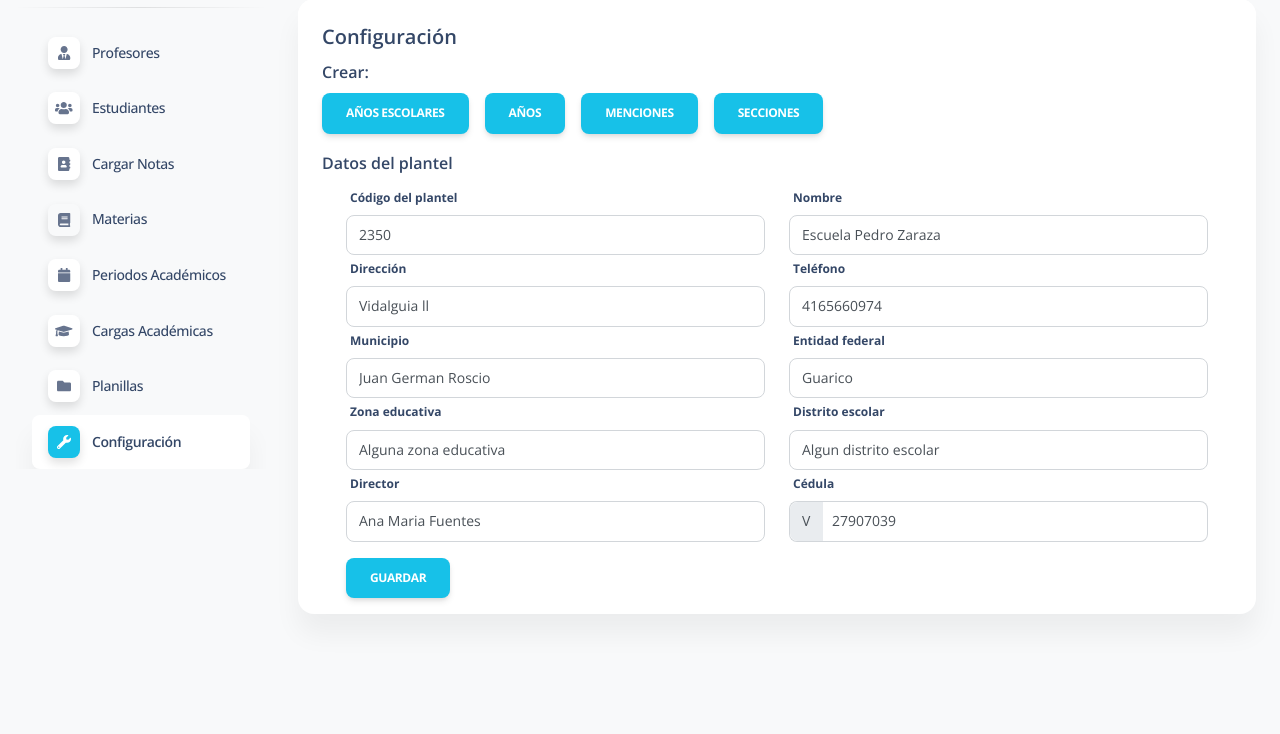
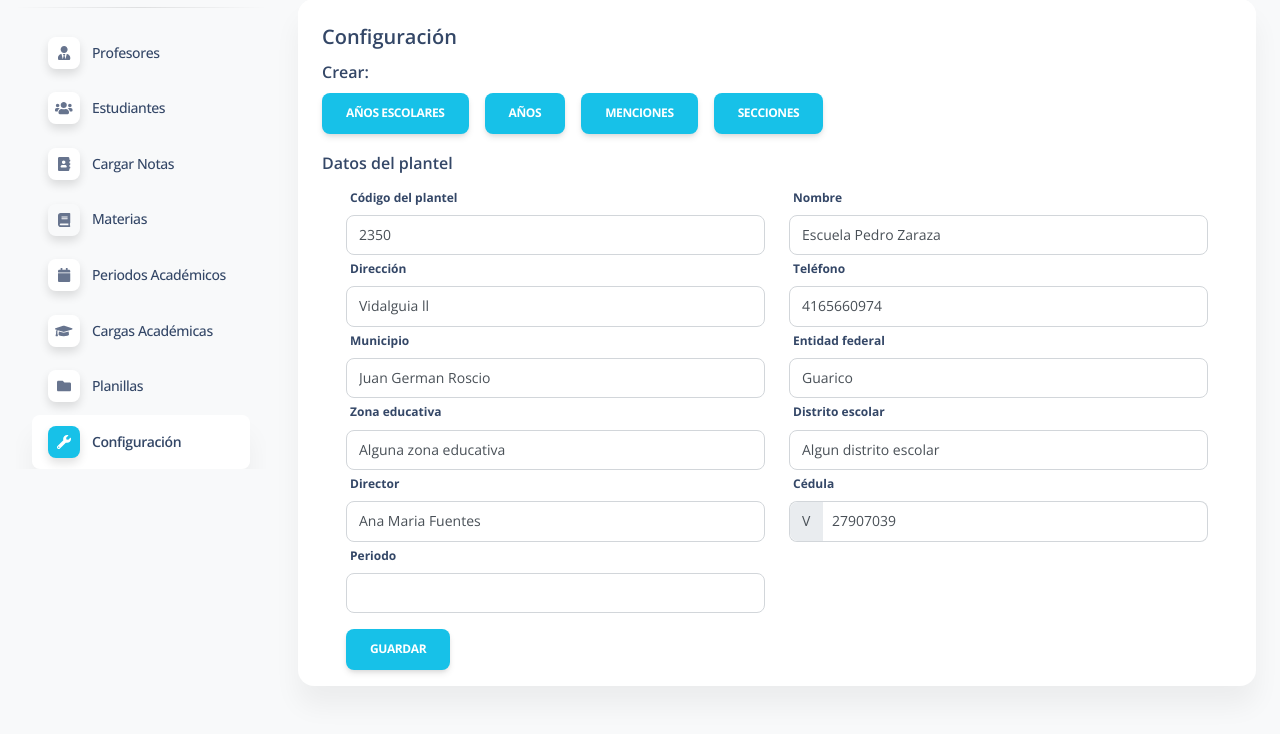
Before and after one commit to georgbztt/ETPZ, a Django app: page /configuracion in a window 1280 px wide. Shown: the part 87-821 px from the top of the page. Before the commit the page ends 688 px from the top, so only its background shows below. Run offline with Django 3.2, Linux system fonts and the light colour scheme; a user stored in the database is signed in; data comes from the database, SQL or seed files in the repository; data that the repository does not hold is empty; some libraries are stand-ins or nearby versions.

Commit message:
Guarda el periodo academico actual en los datos del plantel

```diff
--- a/apps/home/forms.py
+++ b/apps/home/forms.py
@@ -3,9 +3,10 @@ Copyright (c) 2023 - present, Daniel Escalona
 """
 from django import forms
 from django.core.validators import *
-from .models import *
+from .models import PeriodosAcademicos
 
 class PlantelForm(forms.Form):
+
     codigo = forms.CharField(label="Código del plantel", max_length=255, required=True, widget=forms.TextInput(attrs={'class': 'form-control'}))
     nombre = forms.CharField(label="Nombre", max_length=255, required=True, widget=forms.TextInput(attrs={'class': 'form-control'}))
     direccion = forms.CharField(label="Dirección", max_length=255, required=True, widget=forms.TextInput(attrs={'class': 'form-control'}))
@@ -17,6 +18,11 @@ class PlantelForm(forms.Form):
     director = forms.CharField(label="Director", max_length=255, required=True, widget=forms.TextInput(attrs={'class': 'form-control'}))
     ci_tipo = forms.ChoiceField(choices=[("V", "V"), ("E", "E")], required=True, widget=forms.Select(attrs={'class': 'form-control bg-light border-0 br-start'}))
     ci = forms.IntegerField(label="Cédula", required=True, widget=forms.NumberInput(attrs={'class': 'form-control padding-left-10px'}))
+    periodo_id = forms.ChoiceField(label="Periodo", required=True, widget=forms.Select(attrs={'class': 'form-control'}))
+
+    def __init__(self, *args, **kwargs):
+        super(PlantelForm, self).__init__(*args, **kwargs)
+        self.fields['periodo_id'].choices = [('', '')] + [(periodo.id, periodo.nombre) for periodo in PeriodosAcademicos.objects.all()]
 
 class SeccionesForm(forms.Form):
     nombre = forms.CharField(label="Sección", max_length=255, required=True, widget=forms.TextInput(attrs={'class': 'form-control'}))
--- a/apps/home/models.py
+++ b/apps/home/models.py
@@ -25,6 +25,7 @@ class DatosPlantel(models.Model):
     ci_tipo = models.CharField(max_length=1, null=False)  # String de un solo carácter no nulo
     ci = models.PositiveIntegerField(null=False)  # Número no nulo
     director = models.CharField(max_length=255)
+    periodo = models.ForeignKey(PeriodosAcademicos, on_delete=models.CASCADE, null=True)
 
     def __str__(self):
         return self.nombre  # Representación en cadena del objeto
--- a/apps/home/views.py
+++ b/apps/home/views.py
@@ -656,10 +656,16 @@ def configuracion(request):
         if form.is_valid():
             datos_plantel = DatosPlantel.objects.first()
 
+            save_data = form.cleaned_data
+
+            periodo = PeriodosAcademicos.objects.get(id=save_data['periodo_id'])
+
+            save_data['periodo'] = periodo
+
             if datos_plantel:
-                DatosPlantel.objects.update(**form.cleaned_data)
+                DatosPlantel.objects.update(**save_data)
             else:
-                DatosPlantel.objects.create(**form.cleaned_data)
+                DatosPlantel.objects.create(**save_data)
                 datos_plantel = form.cleaned_data
     else:
 
@@ -677,7 +683,8 @@ def configuracion(request):
                 'distrito_escolar': '',
                 'director': '',
                 'ci_tipo': '',
-                'ci': None
+                'ci': None,
+                'periodo_id': ''
             }
 
     form = PlantelForm(initial=datos_plantel)
--- a/apps/templates/home/configuracion/index.html
+++ b/apps/templates/home/configuracion/index.html
@@ -84,6 +84,14 @@
 
         <div class="w-100"></div>
 
+        <div class="col {% if form.periodo_id.errors %}form-error{% endif %}">
+          <label for="{{ form.periodo_id.id_for_label }}">{{ form.periodo_id.label }}</label>
+          {{ form.periodo_id }}
+        </div>
+        <div class="col"></div>
+
+        <div class="w-100"></div>
+
         <div class="col pt-3">
           <button class="btn btn-primary" type="submit">Guardar</button>
         </div>
```
